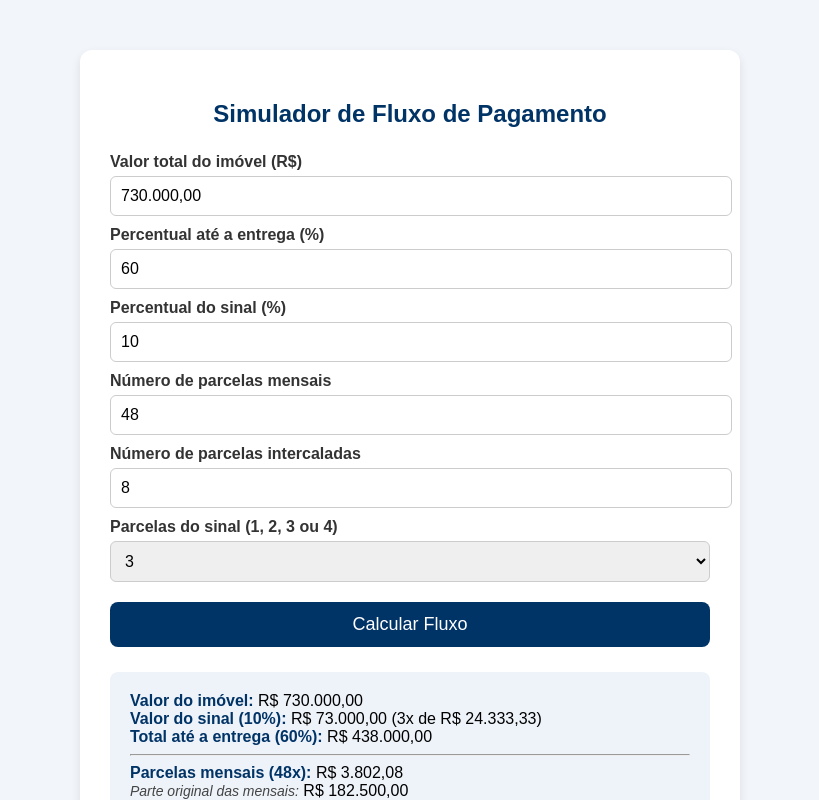
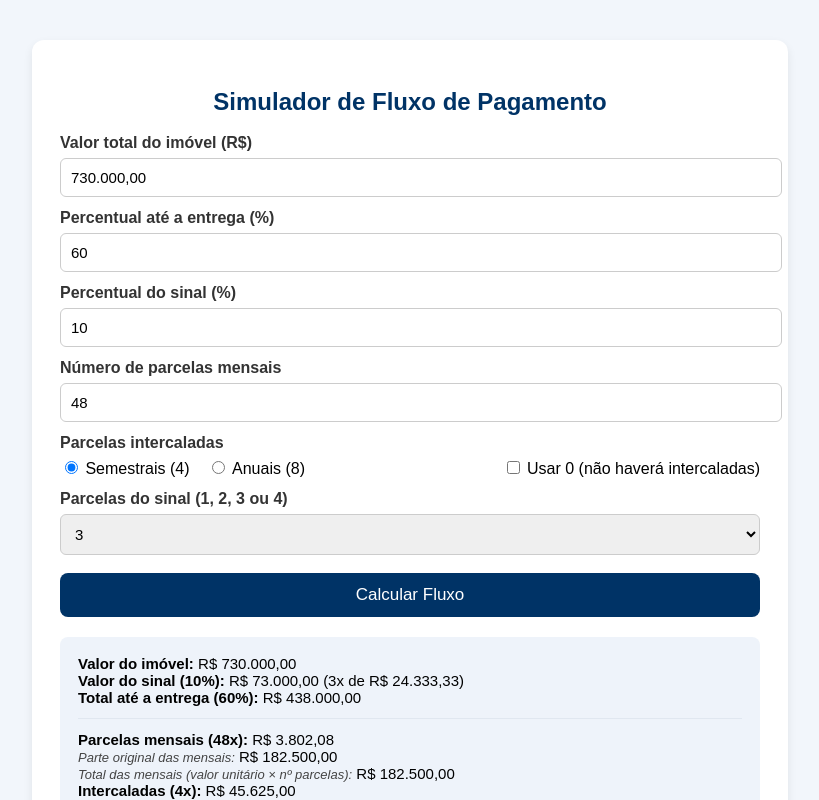
Before and after one commit to mtcporto/fluxo, a plain HTML site: page index.html in a window 1280 px wide. Both pictures are taken after a click on the button "Calcular Fluxo". Shown: the top 800 px of the page, without its empty margins (230-1049 px from the left). Drawn offline with Linux system fonts and the light colour scheme.

Commit message:
Update index.html

```diff
--- a/index.html
+++ b/index.html
@@ -5,87 +5,44 @@
   <meta name="viewport" content="width=device-width, initial-scale=1.0">
   <title>Simulador de Fluxo de Pagamento</title>
   <style>
-    body {
-      font-family: Arial, sans-serif;
-      background-color: #f2f6fb;
-      margin: 0;
-      padding: 0;
-    }
-    .container {
-      max-width: 600px;
-      margin: 50px auto;
-      background: white;
-      border-radius: 12px;
-      box-shadow: 0 4px 10px rgba(0, 0, 0, 0.1);
-      padding: 30px;
-    }
-    h2 {
-      text-align: center;
-      color: #003366;
-      margin-bottom: 25px;
-    }
-    label {
-      display: block;
-      margin-top: 10px;
-      font-weight: bold;
-      color: #333;
-    }
-    input, select {
-      width: 100%;
-      padding: 10px;
-      margin-top: 5px;
-      border: 1px solid #ccc;
-      border-radius: 6px;
-      font-size: 16px;
-    }
-    button {
-      width: 100%;
-      margin-top: 20px;
-      background-color: #003366;
-      color: white;
-      border: none;
-      padding: 12px;
-      border-radius: 8px;
-      font-size: 18px;
-      cursor: pointer;
-      transition: background 0.3s;
-    }
-    button:hover {
-      background-color: #00509e;
-    }
-    .result {
-      margin-top: 25px;
-      background-color: #eef3fa;
-      padding: 20px;
-      border-radius: 8px;
-      font-size: 16px;
-    }
-    .result strong {
-      color: #003366;
-    }
-    .small { font-size: 14px; color: #444 }
+    body { font-family: Arial, sans-serif; background-color: #f2f6fb; margin: 0; padding: 0; }
+    .container { max-width: 700px; margin: 40px auto; background: white; border-radius: 12px; box-shadow: 0 4px 10px rgba(0,0,0,0.08); padding: 28px; }
+    h2 { text-align: center; color: #003366; margin-bottom: 18px; }
+    label.field { display:block; margin-top:12px; font-weight:700; color:#333; }
+    input[type="text"], input[type="number"], select { width:100%; padding:10px; margin-top:6px; border:1px solid #ccc; border-radius:6px; font-size:15px }
+    .radios-row { margin-top:6px; display:flex; gap:18px; align-items:center }
+    .radios-row label { font-weight:400 }
+    button { width:100%; margin-top:18px; background:#003366; color:#fff; border:none; padding:12px; border-radius:8px; font-size:17px; cursor:pointer }
+    button:hover { background:#00509e }
+    .result { margin-top:20px; background:#eef3fa; padding:18px; border-radius:8px; font-size:15px }
+    .small { font-size:13px; color:#444 }
+    hr { border:0; height:1px; background:#e0e7f0; margin:12px 0 }
   </style>
 </head>
 <body>
   <div class="container">
     <h2>Simulador de Fluxo de Pagamento</h2>
 
-    <label for="valor">Valor total do imóvel (R$)</label>
-    <input type="text" id="valor" value="730.000,00">
+    <label class="field" for="valor">Valor total do imóvel (R$)</label>
+    <input type="text" id="valor" value="730.000,00" />
 
-    <label for="percentualEntrega">Percentual até a entrega (%)</label>
-    <input type="number" id="percentualEntrega" value="60">
+    <label class="field" for="percentualEntrega">Percentual até a entrega (%)</label>
+    <input type="number" id="percentualEntrega" value="60" min="0" max="100" />
 
-    <label for="percentualSinal">Percentual do sinal (%)</label>
-    <input type="number" id="percentualSinal" value="10">
+    <label class="field" for="percentualSinal">Percentual do sinal (%)</label>
+    <input type="number" id="percentualSinal" value="10" min="0" max="100" />
 
-    <label for="parcelasMensais">Número de parcelas mensais</label>
-    <input type="number" id="parcelasMensais" value="48">
+    <label class="field" for="parcelasMensais">Número de parcelas mensais</label>
+    <input type="number" id="parcelasMensais" value="48" min="0" />
 
-    <label for="parcelasIntercaladas">Número de parcelas intercaladas</label>
-    <input type="number" id="parcelasIntercaladas" value="8">
+    <label class="field">Parcelas intercaladas</label>
+    <div class="radios-row" role="radiogroup" aria-label="Parcelas intercaladas">
+      <label><input type="radio" name="parcelasIntercaladas" value="4" checked> Semestrais (4)</label>
+      <label><input type="radio" name="parcelasIntercaladas" value="8"> Anuais (8)</label>
+      <label style="margin-left:auto"><input type="checkbox" id="usarIntercaladasZero"> Usar 0 (não haverá intercaladas)</label>
+    </div>
 
-    <label for="parcelasSinal">Parcelas do sinal (1, 2, 3 ou 4)</label>
+    <label class="field" for="parcelasSinal">Parcelas do sinal (1, 2, 3 ou 4)</label>
     <select id="parcelasSinal">
       <option value="1">1</option>
       <option value="2">2</option>
@@ -93,57 +50,67 @@
       <option value="4">4</option>
     </select>
 
-    <button onclick="calcularFluxo()">Calcular Fluxo</button>
+    <button id="btnCalcular">Calcular Fluxo</button>
 
     <div class="result" id="resultado"></div>
   </div>
 
   <script>
+    // form helpers
     function formatarMoeda(valor) {
-      valor = valor.replace(/\D/g, '');
-      valor = (parseInt(valor || '0') / 100).toFixed(2);
-      valor = valor.replace('.', ',');
+      valor = String(valor).replace(/\D/g,'');
+      valor = (parseInt(valor || '0')/100).toFixed(2);
+      valor = valor.replace('.',',');
       valor = valor.replace(/(\d)(?=(\d{3})+(?!\d))/g, '$1.');
       return valor;
     }
-
     function obterValorNumerico(valor) {
       if (typeof valor !== 'string') return 0;
-      return parseFloat(valor.replace(/\./g, '').replace(',', '.') || 0);
+      return parseFloat(valor.replace(/\./g,'').replace(',','.') || 0);
     }
 
-    document.getElementById('valor').addEventListener('input', function(e) {
-      let valor = e.target.value;
-      e.target.value = formatarMoeda(valor);
+    // máscara simples para o campo de valor
+    document.getElementById('valor').addEventListener('input', function(e){
+      const pos = e.target.selectionStart;
+      e.target.value = formatarMoeda(e.target.value);
+      // não tentamos preservar caret perfeitamente para simplicidade
     });
 
+    // função de leitura do radio/checkbox de intercaladas
+    function lerParcelasIntercaladas() {
+      const usarZero = document.getElementById('usarIntercaladasZero').checked;
+      if (usarZero) return 0;
+      const r = document.querySelector('input[name="parcelasIntercaladas"]:checked');
+      if (!r) return 4; // fallback
+      return parseInt(r.value, 10) || 4;
+    }
+
+    document.getElementById('btnCalcular').addEventListener('click', calcularFluxo);
+
     function calcularFluxo() {
-      // Ler inputs
-      const valorTotal = obterValorNumerico(document.getElementById('valor').value);
-      const percentualEntrega = parseFloat(document.getElementById('percentualEntrega').value) / 100;
-      const percentualSinal = parseFloat(document.getElementById('percentualSinal').value) / 100;
-      const parcelasMensais = parseInt(document.getElementById('parcelasMensais').value) || 0;
-      const parcelasIntercaladas = parseInt(document.getElementById('parcelasIntercaladas').value) || 0;
-      const parcelasSinal = parseInt(document.getElementById('parcelasSinal').value) || 1;
+      // Ler inputs com proteções para null
+      const valorTotal = obterValorNumerico((document.getElementById('valor') || {}).value || '0,00');
+      const percentualEntregaEl = document.getElementById('percentualEntrega');
+      const percentualSinalEl = document.getElementById('percentualSinal');
+      const parcelasMensaisEl = document.getElementById('parcelasMensais');
+      const parcelasSinalEl = document.getElementById('parcelasSinal');
 
-      // Validações básicas
-      if (isNaN(valorTotal) || valorTotal <= 0) {
-        document.getElementById('resultado').innerHTML = `<strong style='color:red'>Erro:</strong> Valor do imóvel inválido.`;
-        return;
-      }
-      if (percentualSinal > percentualEntrega) {
-        document.getElementById('resultado').innerHTML = `<strong style='color:red'>Erro:</strong> O percentual do sinal não pode ser maior que o percentual até a entrega.`;
-        return;
-      }
-      if (parcelasMensais === 0 && parcelasIntercaladas === 0) {
-        document.getElementById('resultado').innerHTML = `<strong style='color:red'>Erro:</strong> Pelo menos um dos campos de parcelas (mensais ou intercaladas) deve ser maior que zero.`;
-        return;
-      }
+      const percentualEntrega = percentualEntregaEl ? (parseFloat(percentualEntregaEl.value) / 100) : 0.6;
+      const percentualSinal = percentualSinalEl ? (parseFloat(percentualSinalEl.value) / 100) : 0.10;
+      const parcelasMensais = parcelasMensaisEl ? (parseInt(parcelasMensaisEl.value,10) || 0) : 0;
+      const parcelasIntercaladas = lerParcelasIntercaladas();
+      const parcelasSinal = parcelasSinalEl ? (parseInt(parcelasSinalEl.value,10) || 1) : 1;
+
+      // Validações
+      const out = document.getElementById('resultado');
+      out.innerHTML = '';
+      if (isNaN(valorTotal) || valorTotal <= 0) { out.innerHTML = `<strong style='color:red'>Erro:</strong> Valor do imóvel inválido.`; return; }
+      if (percentualSinal > percentualEntrega) { out.innerHTML = `<strong style='color:red'>Erro:</strong> O percentual do sinal não pode ser maior que o percentual até a entrega.`; return; }
+      if (parcelasMensais === 0 && parcelasIntercaladas === 0) { out.innerHTML = `<strong style='color:red'>Erro:</strong> Pelo menos um dos campos de parcelas (mensais ou intercaladas) deve ser maior que zero.`; return; }
 
       // Cálculos
       const totalAteEntrega = valorTotal * percentualEntrega; // ex: 60% do imóvel
       const valorSinal = valorTotal * percentualSinal; // ex: 10% do imóvel
-
       const percentualRestante = percentualEntrega - percentualSinal; // o que falta até o percentualEntrega
 
       // dividir o percentual restante entre mensais e intercaladas (metade/metade por padrão)
@@ -156,7 +123,7 @@
         percentualIntercaladas = 0;
       }
 
-      // calcular valores unitários
+      // calcular valores unitários e totais
       const valorTotalMensaisParte = valorTotal * percentualMensais; // total em reais destinado às mensais
       const valorTotalIntercaladasParte = valorTotal * percentualIntercaladas; // total em reais destinado às intercaladas
 
@@ -171,7 +138,7 @@
       const somaPartes = valorSinal + (valorMensais * parcelasMensais) + (valorIntercaladas * parcelasIntercaladas);
 
       // Exibir resultado claro para cliente
-      document.getElementById('resultado').innerHTML = `
+      out.innerHTML = `
         <strong>Valor do imóvel:</strong> ${fmt(valorTotal)}<br>
         <strong>Valor do sinal (${(percentualSinal*100).toFixed(2).replace('.00','')}%):</strong> ${fmt(valorSinal)} (${parcelasSinal}x de ${fmt(valorSinal / parcelasSinal)})<br>
         <strong>Total até a entrega (${(percentualEntrega*100).toFixed(2).replace('.00','')}%):</strong> ${fmt(totalAteEntrega)}<br>
```
